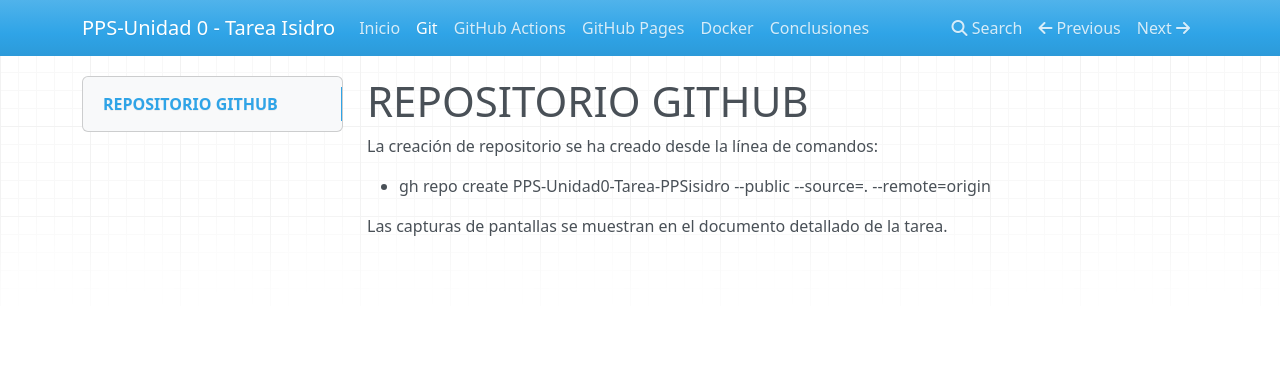
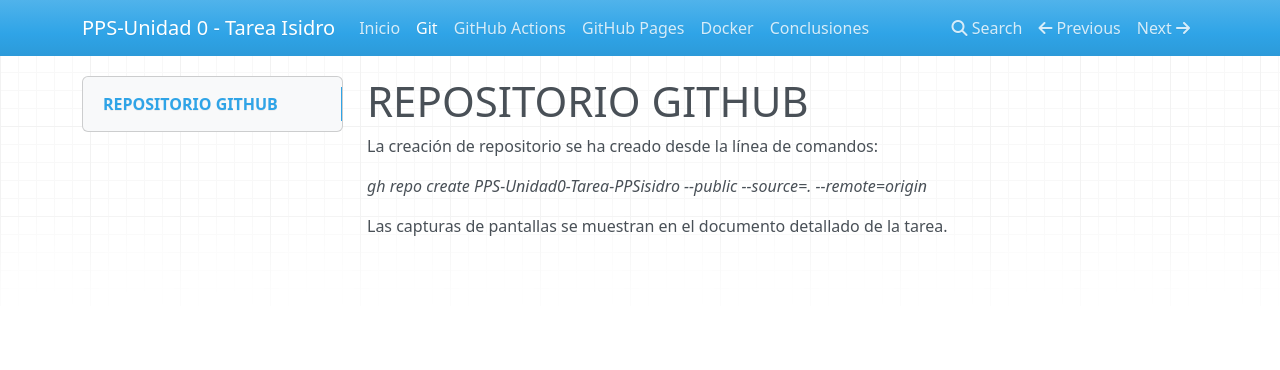
Before and after one commit to isidrorm/PPS-Unidad0-Tarea-PPSisidro, an MkDocs documentation site: the page built from docs/git.md, in a window 1280 px wide. Shown: the top 370 px of the page. Built offline with MkDocs 1.6.1, drawn with Linux system fonts in a browser that asks for light colours; nearby versions of some CDN libraries.

```diff
--- a/docs/git.md
+++ b/docs/git.md
@@ -2,6 +2,6 @@
 
 La creación de repositorio se ha creado desde la línea de comandos:
 
-* gh repo create PPS-Unidad0-Tarea-PPSisidro --public --source=. --remote=origin
+*gh repo create PPS-Unidad0-Tarea-PPSisidro --public --source=. --remote=origin*
 
 Las capturas de pantallas se muestran en el documento detallado de la tarea.
```
